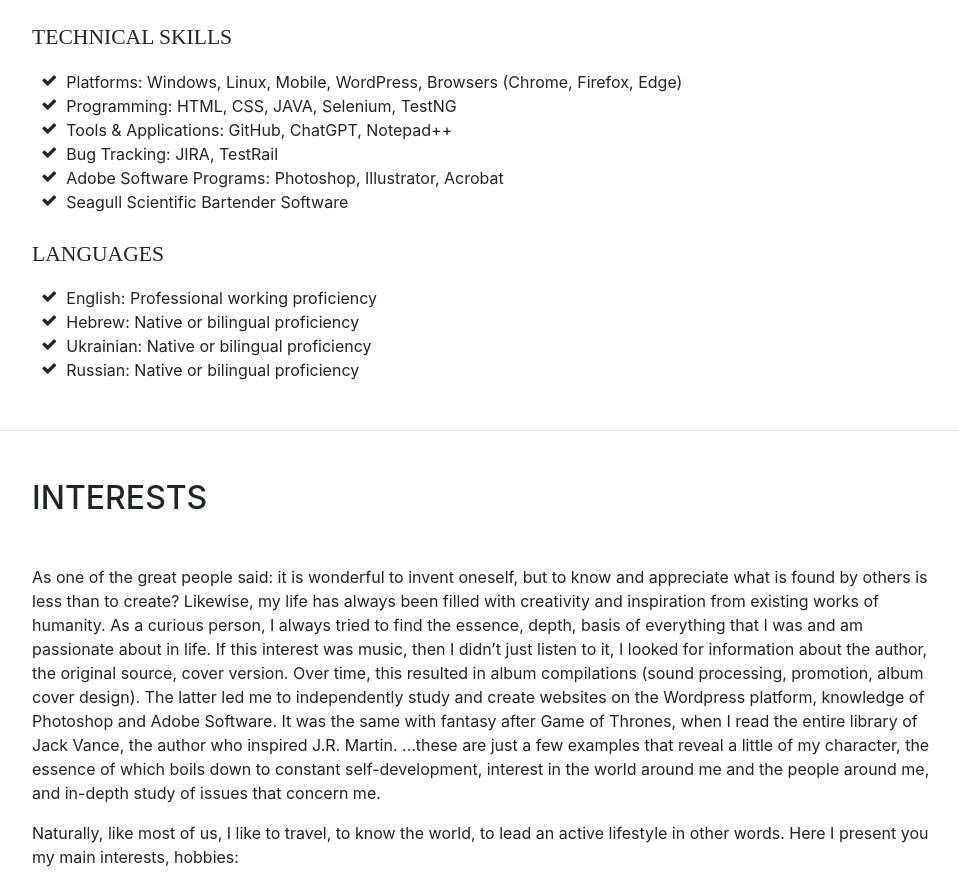
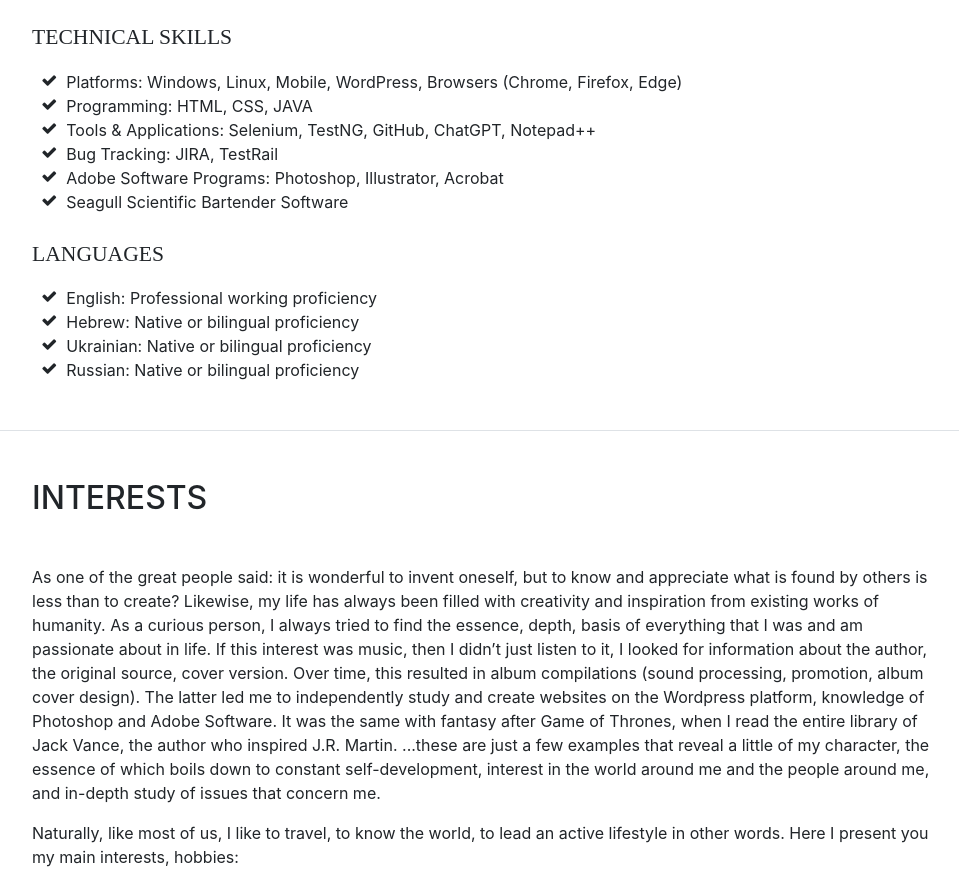
Before and after one commit to dimadavidoff/cv, a website with bundled scripts: page index.html in a window 1280 px wide. Shown: the part 2962-3852 px from the top of the page, without its empty margins (288-1247 px from the left). Built offline with nearby package versions, Linux system fonts and the light colour scheme; a web font is replaced by a local one.

Commit message:
Update index.html

```diff
--- a/index.html
+++ b/index.html
@@ -253,10 +253,10 @@
               Platforms: Windows, Linux, Mobile, WordPress, Browsers (Chrome, Firefox, Edge)</li>
             <li>
               <i class="fa-li fa fa-check"></i>
-              Programming: HTML, CSS, JAVA, Selenium, TestNG</li>
+              Programming: HTML, CSS, JAVA</li>
             <li>
               <i class="fa-li fa fa-check"></i>
-              Tools & Applications: GitHub, ChatGPT, Notepad++</li>
+              Tools & Applications: Selenium, TestNG, GitHub, ChatGPT, Notepad++</li>
             <li>
               <i class="fa-li fa fa-check"></i>
               Bug Tracking: JIRA, TestRail</li>
```
